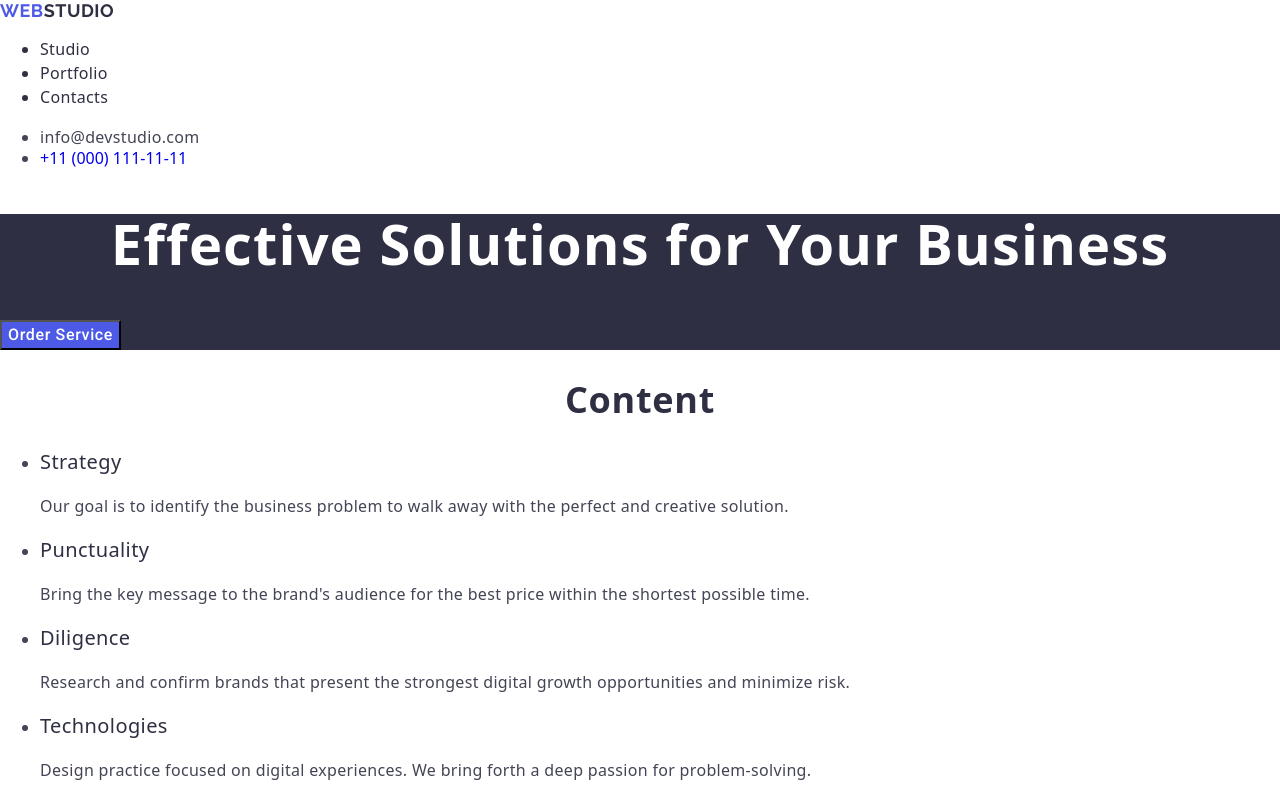
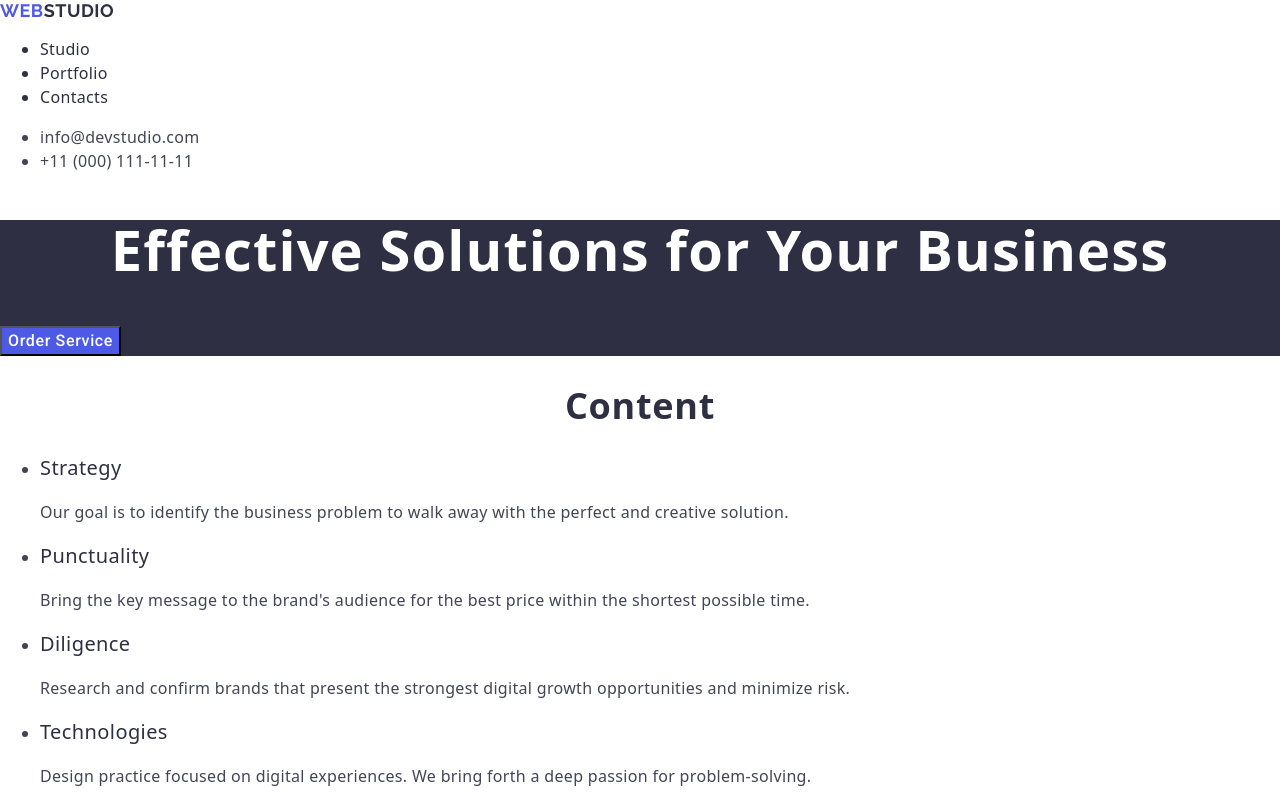
Before and after one commit to ACF136AAV/goit-markup-hw-02, a plain HTML site: page index.html in a window 1280 px wide. Shown: the top 800 px of the page. Drawn offline with nearby package versions, Linux system fonts and the light colour scheme.

Commit message:
Update index.html

```diff
--- a/index.html
+++ b/index.html
@@ -40,7 +40,11 @@
               >info@devstudio.com</a
             >
           </li>
-          <li><a href="tel:+110001111111">+11 (000) 111-11-11</a></li>
+          <li>
+            <a href="tel:+110001111111" class="address-info"
+              >+11 (000) 111-11-11</a
+            >
+          </li>
         </ul>
       </address>
     </header>
```
